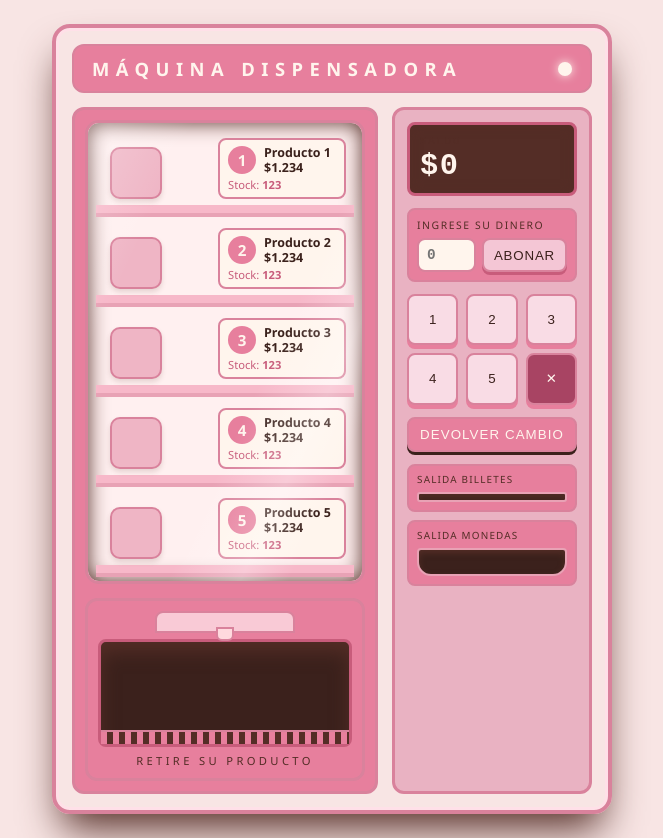
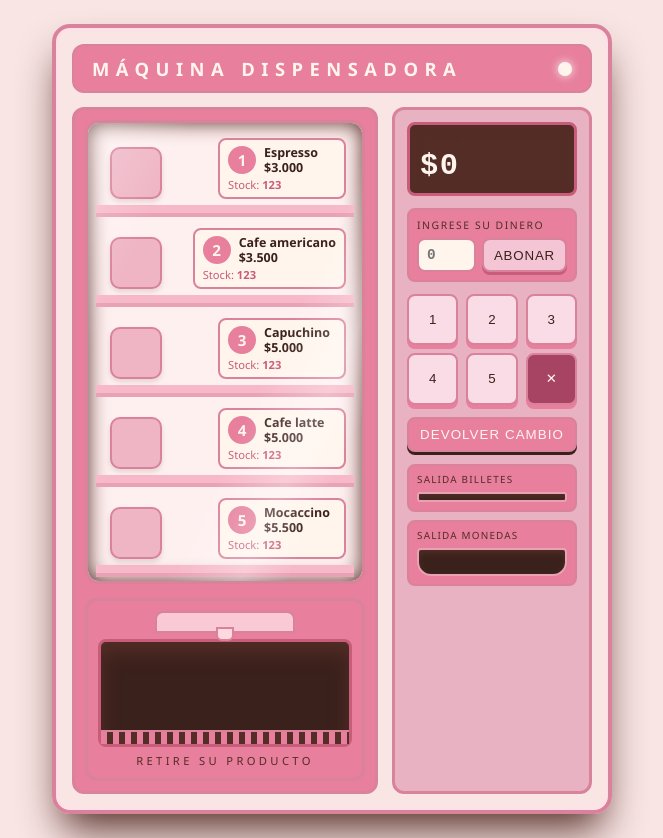
Before and after one commit to alejandracorrea01/maquina-dispensadora-cafe, a plain HTML site: page index.html in a window 1280 px wide. Shown: the whole page, without its empty margins (308-971 px from the left). Drawn offline with Linux system fonts and the light colour scheme.

Commit message:
Se actualizaron nombres y precios de los productos

```diff
--- a/index.html
+++ b/index.html
@@ -24,8 +24,8 @@
             <div class="product" aria-hidden="true"></div>
             <div class="shelf__info">
               <span class="shelf__code">1</span>
-              <span class="shelf__name">Producto 1</span>
-              <span class="shelf__price">$1.234</span>
+              <span class="shelf__name">Espresso</span>
+              <span class="shelf__price">$3.000</span>
               <span class="shelf__stock">Stock: <b>123</b></span>
             </div>
           </div>
@@ -34,8 +34,8 @@
             <div class="product" aria-hidden="true"></div>
             <div class="shelf__info">
               <span class="shelf__code">2</span>
-              <span class="shelf__name">Producto 2</span>
-              <span class="shelf__price">$1.234</span>
+              <span class="shelf__name">Cafe americano</span>
+              <span class="shelf__price">$3.500</span>
               <span class="shelf__stock">Stock: <b>123</b></span>
             </div>
           </div>
@@ -44,8 +44,8 @@
             <div class="product" aria-hidden="true"></div>
             <div class="shelf__info">
               <span class="shelf__code">3</span>
-              <span class="shelf__name">Producto 3</span>
-              <span class="shelf__price">$1.234</span>
+              <span class="shelf__name">Capuchino</span>
+              <span class="shelf__price">$5.000</span>
               <span class="shelf__stock">Stock: <b>123</b></span>
             </div>
           </div>
@@ -54,8 +54,8 @@
             <div class="product" aria-hidden="true"></div>
             <div class="shelf__info">
               <span class="shelf__code">4</span>
-              <span class="shelf__name">Producto 4</span>
-              <span class="shelf__price">$1.234</span>
+              <span class="shelf__name">Cafe latte</span>
+              <span class="shelf__price">$5.000</span>
               <span class="shelf__stock">Stock: <b>123</b></span>
             </div>
           </div>
@@ -64,8 +64,8 @@
             <div class="product" aria-hidden="true"></div>
             <div class="shelf__info">
               <span class="shelf__code">5</span>
-              <span class="shelf__name">Producto 5</span>
-              <span class="shelf__price">$1.234</span>
+              <span class="shelf__name">Mocaccino</span>
+              <span class="shelf__price">$5.500</span>
               <span class="shelf__stock">Stock: <b>123</b></span>
             </div>
           </div>
```
